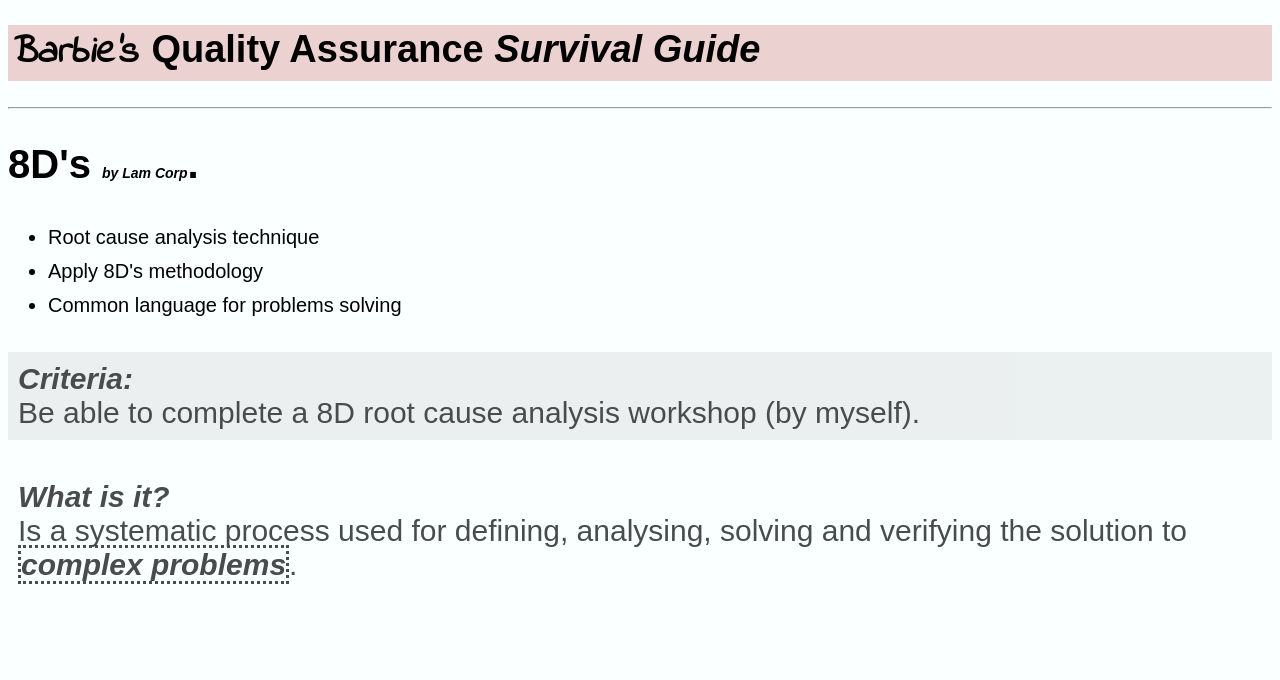
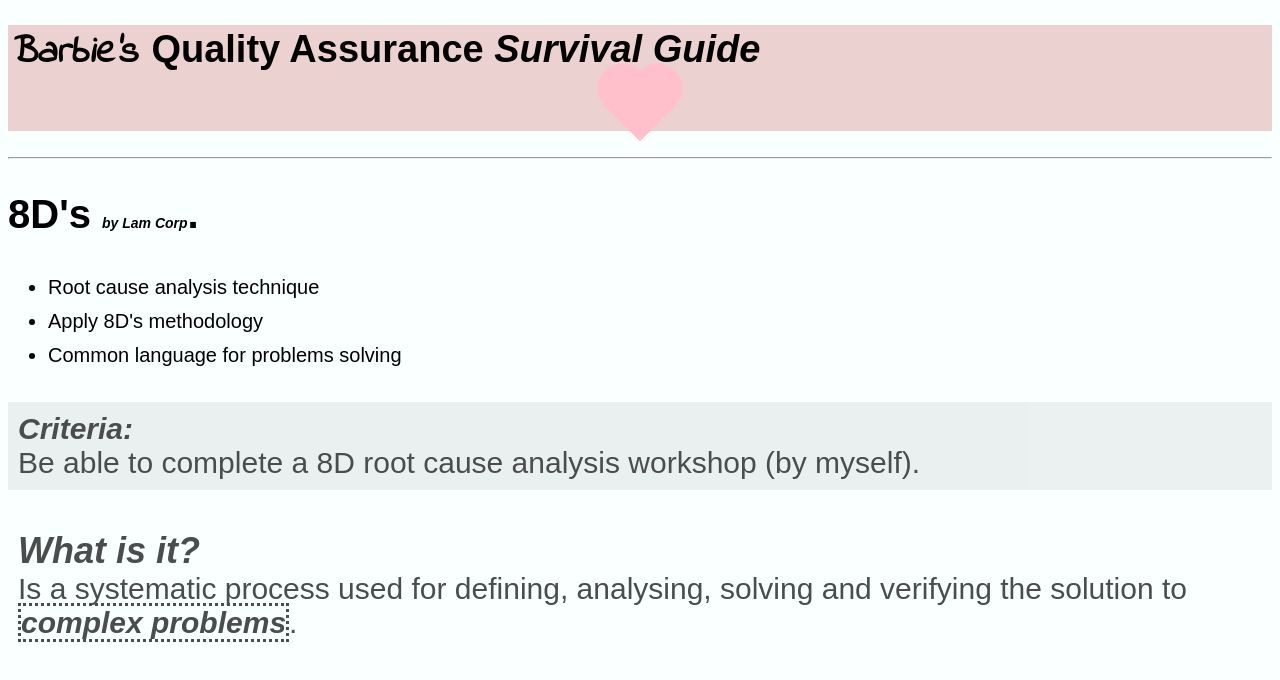
Before and after one commit to cristobalvega/survivalGuide-qualityAssurance, a plain HTML site: page index.html in a window 1280 px wide. Drawn offline with Linux system fonts and the light colour scheme; a web font is replaced by a local one.

Commit message:
fat: added an animation

```diff
--- a/index.html
+++ b/index.html
@@ -59,6 +59,59 @@
 			font-size: 20px;
 			line-height: 1.7;
 		}
+
+		.heart {
+			position: top;
+			margin: auto;
+			top: 0;
+			right: 0;
+			bottom: 0;
+			left: 0;
+			background-color: pink;
+			height: 50px;
+			width: 50px;
+			transform: rotate(-45deg);
+			animation-name: beat;
+			animation-duration: 1s;
+			animation-iteration-count: infinite;
+		}
+
+		.heart:after {
+	    	background-color: pink;
+	    	content: "";
+		    border-radius: 50%;
+		    position: absolute;
+		    width: 50px;
+		    height: 50px;
+		    top: 0px;
+		    left: 25px;
+		 }
+
+		 .heart:before {
+		    background-color: pink;
+		    content: "";
+		    border-radius: 50%;
+		    position: absolute;
+		    width: 50px;
+		    height: 50px;
+		    top: -25px;
+		    left: 0px;
+		 }
+
+	  @keyframes backdiv {
+	    50% {
+	      background: #ffe6f2;
+	    }
+	  }
+
+	  @keyframes beat {
+	    0% {
+	      transform: scale(1) rotate(-45deg);
+	    }
+	    50% {
+	      transform: scale(0.6) rotate(-45deg);
+	    }
+	  }
 	</style>
 </head>
 <body>
@@ -66,6 +119,7 @@
 		<i style="font-family: 'Indie Flower', cursive;">Barbie's </i>
 		Quality Assurance
 		<i style="font-family: 'Allerta Stencil', sans-serif;">Survival Guide</i>
+	<div class="heart"></div>
 	</h1>
 	<hr>
 	<h2>8D's <i style="font-size: 14px"><em>by Lam Corp</em></i>.</h2>
@@ -83,7 +137,7 @@
 	</p>
 	<div>
 		<p>
-			<strong><i>What is it?</i></strong>
+			<strong><i style="font-size: 36px">What is it?</i></strong>
 			<br>
 			Is a systematic process used for defining, analysing, solving and verifying the solution to
 			<i style="border-style: dotted;"><strong>complex problems</strong></i>.
```
